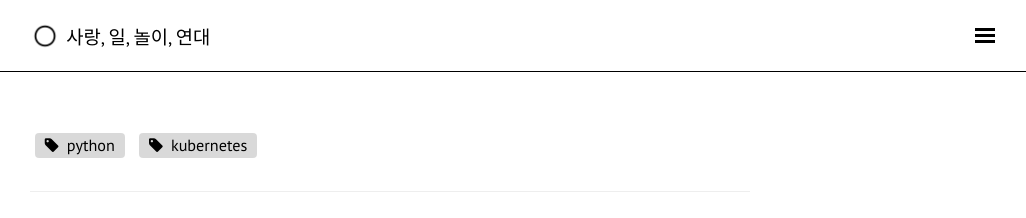
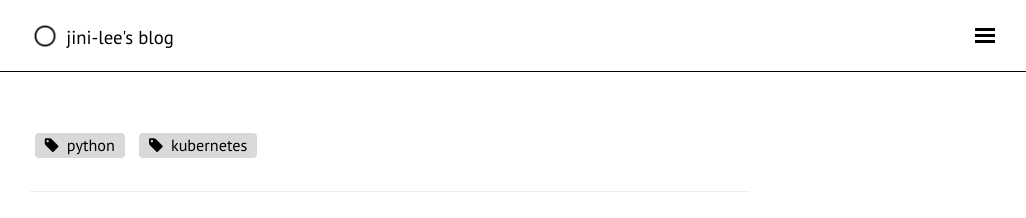
Before and after one commit to jini-lee/jini-lee.github.com, a Jekyll site: the page built from index.html, in a window 1280 px wide. Shown: the top 218 px of the page, without its empty margins (250-1276 px from the left). Built offline with Jekyll 4.4.1, drawn with Linux system fonts in a browser that asks for light colours; nearby versions of some CDN libraries; comment, search, counter and statistics services are not loaded.

Commit message:
Trivial commit

```diff
--- a/_config.yml
+++ b/_config.yml
@@ -1,6 +1,6 @@
 # Site Info
-title: jini-lee의 블로그
-tagline: '사랑, 일, 놀이, 연대'
+title: Tech blog by humanist
+tagline: jini-lee's blog
 description: '어떻게 보단 왜'
 baseurl: ""
 url: http://jini-lee.github.io
@@ -19,7 +19,7 @@
 paginate_path: '/blog/page:num'
 permalink: pretty
 
-version: 1.0.0
+version: 2.0.0
 
 # About/contact
 author:
```
